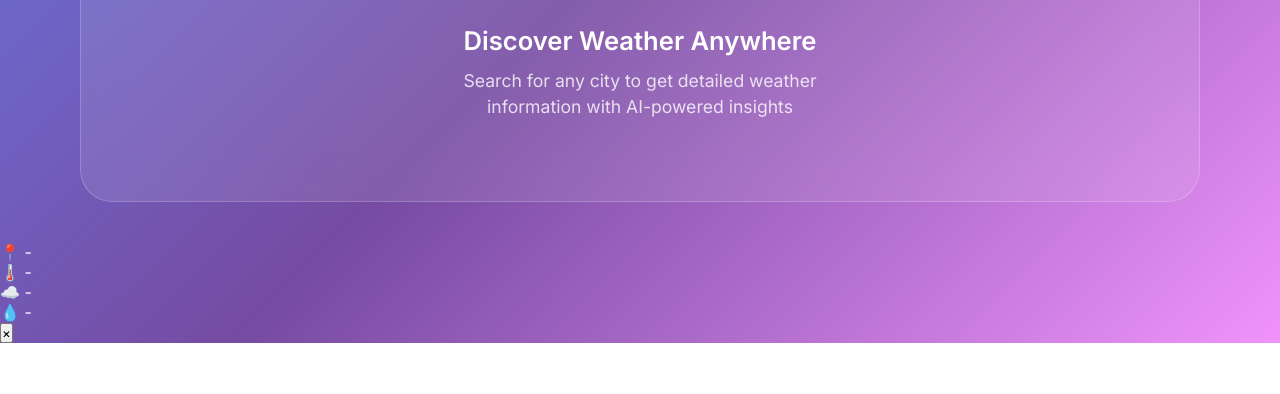
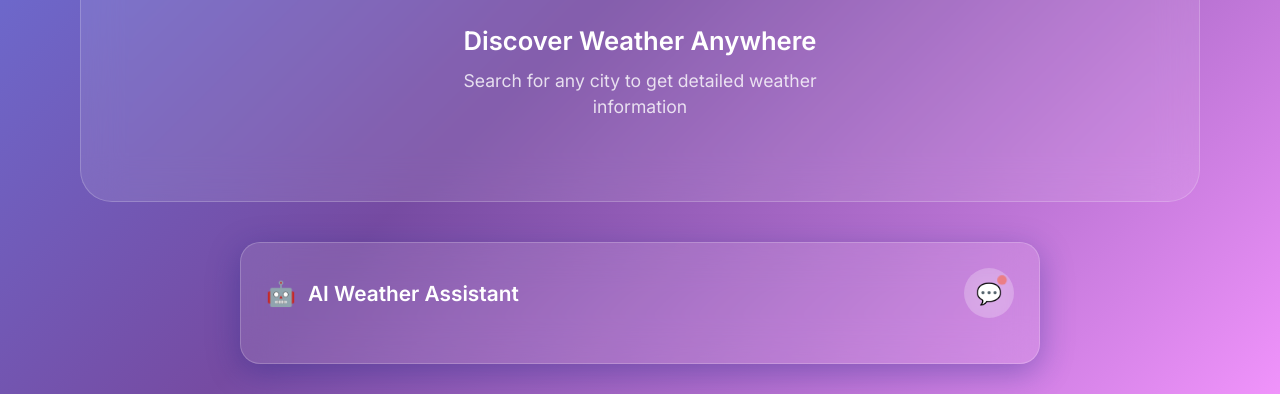
Before and after one commit to Aryanka412/Weather-App, a plain HTML site: page index.html in a window 1280 px wide. Shown: the part 469-863 px from the top of the page. Before the commit the page ends 812 px from the top, so only its background shows below. Drawn offline with Linux system fonts and the light colour scheme.

Commit message:
Update index.html

```diff
--- a/index.html
+++ b/index.html
@@ -11,7 +11,7 @@
   <!-- Header Section -->
   <div class="header">
     <h1 class="app-title">Weather Hub</h1>
-    <p class="app-subtitle">Your intelligent weather companion with AI assistant</p>
+    <p class="app-subtitle">Your modern weather companion</p>
   </div>
 
   <!-- Search Container -->
@@ -27,7 +27,7 @@
     <div id="startScreen" class="start-screen">
       <div class="start-icon">🌍</div>
       <div class="start-text">Discover Weather Anywhere</div>
-      <div class="start-subtext">Search for any city to get detailed weather information with AI-powered insights</div>
+      <div class="start-subtext">Search for any city to get detailed weather information</div>
     </div>
 
     <!-- Loading State -->
@@ -126,31 +126,37 @@
           </div>
         </div>
       </div>
+
+      <!-- AI Weather Assistant -->
+      <div class="ai-assistant-section">
+        <div class="ai-header">
+          <div class="ai-title">
+            <span class="ai-icon">🤖</span>
+            AI Weather Assistant
+          </div>
+          <button id="aiToggleBtn" class="ai-toggle">💬</button>
         </div>
 
-  <!-- Weather Info Bar for Chatbot Context -->
-  <div class="weather-info-bar" id="weatherInfoBar">
-    <div class="weather-quick-info">
-      <div class="weather-quick-item">
-        <span>📍</span>
-        <span id="infoCity">-</span>
-      </div>
-      <div class="weather-quick-item">
-        <span>🌡️</span>
-        <span id="infoTemp">-</span>
-      </div>
-      <div class="weather-quick-item">
-        <span>☁️</span>
-        <span id="infoCondition">-</span>
-      </div>
-      <div class="weather-quick-item">
-        <span>💧</span>
-        <span id="infoHumidity">-</span>
+        <div id="aiChatContainer" class="ai-chat-container" style="display: none;">
+          <div id="aiChatMessages" class="ai-chat-messages">
+            <div class="ai-message ai-bot">
+              <div class="ai-avatar">🤖</div>
+              <div class="ai-text">
+                Hello! I'm your AI weather assistant. I can help you understand weather conditions, provide insights, and answer your weather-related questions. What would you like to know?
               </div>
             </div>
-    <button class="weather-info-close" onclick="hideWeatherInfo()">×</button>
           </div>
 
+          <div class="ai-input-container">
+            <input type="text" id="aiInput" class="ai-input" placeholder="Ask me about the weather..." />
+            <button id="aiSendBtn" class="ai-send-btn">📤</button>
+          </div>
+        </div>
+      </div>
+    </div>
+  </div>
+
+  <script src="config.js"></script>
   <script src="script.js"></script>
 </body>
 </html>
```
Lines whose indentation alone changed are shown as unchanged.
